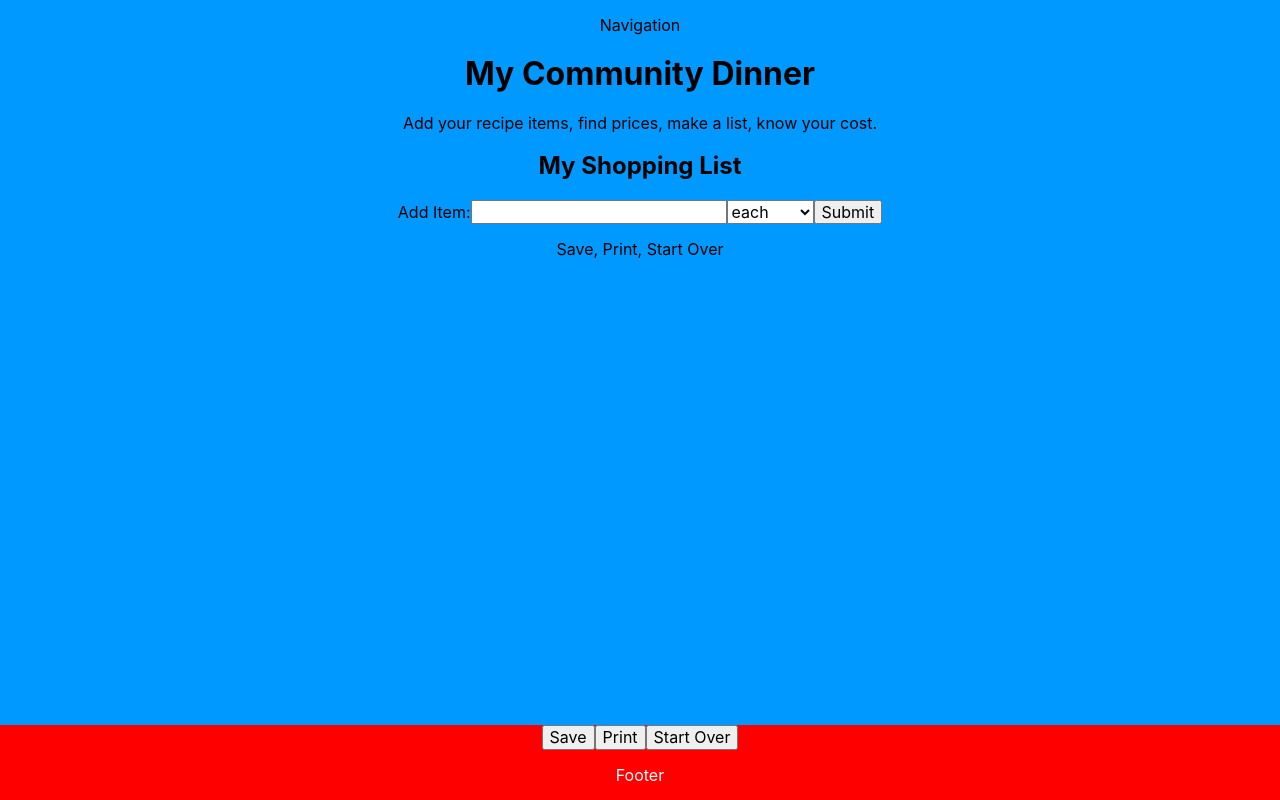
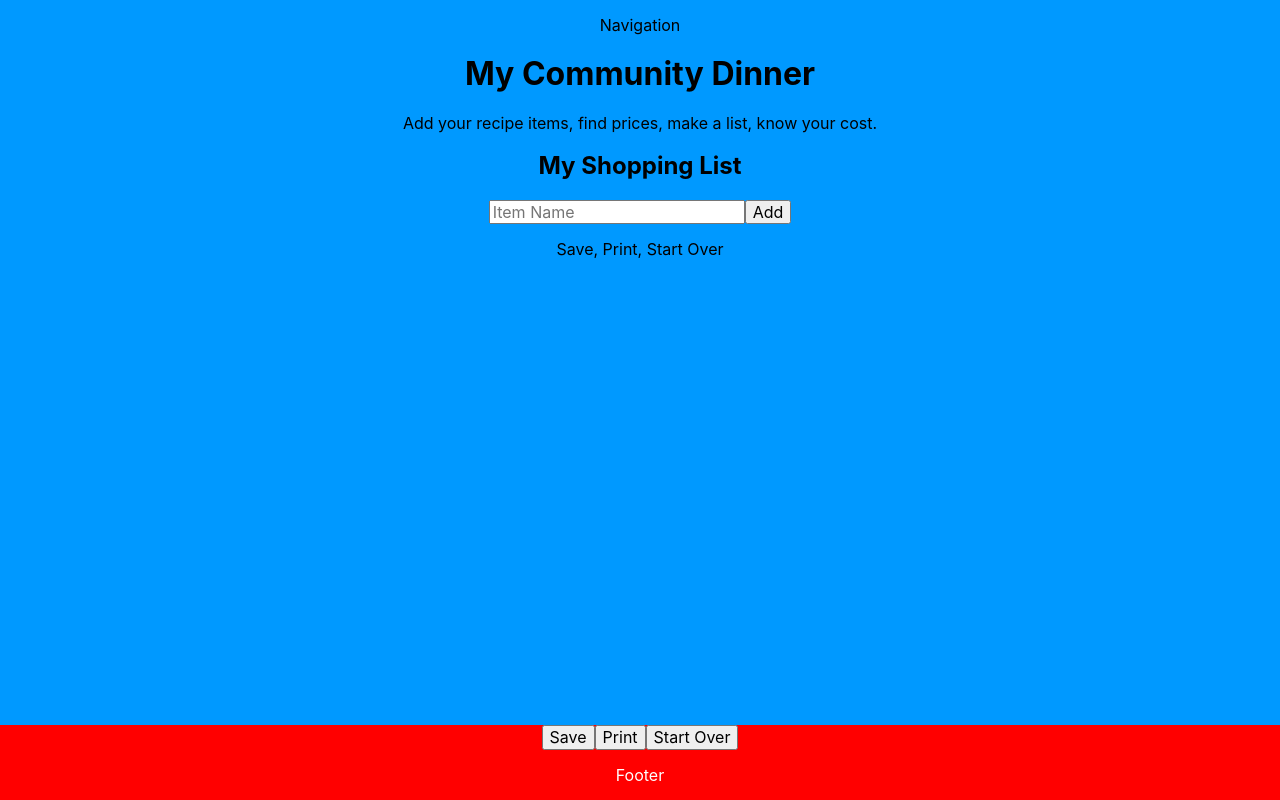
Before and after one commit to tpartridge1/MyCommunityDinner, a React (Create React App) app: page / in a window 1280 px wide. Built offline with nearby package versions, Linux system fonts and the light colour scheme.

Commit message:
updated files

```diff
--- a/src/App.js
+++ b/src/App.js
@@ -12,18 +12,6 @@ import 'tachyons';
 
 
 class App extends Component {
-  constructor() {
-    super();
-    this.state = {
-      items: '',
-    };
-
-  }
-
-  handleChange(event) {
-    this.setState({items: event.target.value});
-  }
-
 
 
 
@@ -32,7 +20,7 @@ class App extends Component {
         <div className="App">
             <Navigation />
             <Header />
-            {/*<ItemInput > */}
+            {/*<ItemInput />*/}
             {/*<Unit />* /}
             {/*<PriceInput  /> */}
             <ShoppingList />
--- a/src/ItemInput/ItemInput.js
+++ b/src/ItemInput/ItemInput.js
@@ -1,6 +1,8 @@
 import React, {Component} from 'react';
 
 class ItemInput extends Component {
+
+
   render() {
     return (
       <div>
--- a/src/ShoppingList/ShoppingList.js
+++ b/src/ShoppingList/ShoppingList.js
@@ -1,33 +1,50 @@
 import React, {Component} from 'react';
 import './ShoppingList.css'
+//import ItemInput from '../ItemInput/ItemInput';
+
 
 class ShoppingList extends Component {
+    constructor(props) {
+      super(props);
+      this.state = {
+        items: []
+      };
+      this.addItem = this.addItem.bind(this);
+    }
+    addItem(e) {
+      if (this._inputElement.value !== "") {
+        var newItem = {
+          text: this._inputElement.value,
+          key: Date.now()
+        };
 
-	 render() {
-	   return (
-       <div>
-         <h2 id="shopListHeader">My Shopping List</h2>
-         <form onSubmit={this.handleSubmit}>
-           <label>
-             Add Item:
-            <input type="text" items={this.state} onSubmit={this.onSubmit}/>
-           </label>
-          <select name="unit" id="unit">
-            <option value="ea">each</option>
-            <option value="can">can</option>
-            <option value="pkg">package</option>
-            <option value="pound">lb</option>
-            <option value="ounces">oz</option>
-            <option value="bag">bag</option>
-            <option value="cup">cup</option>
-            <option value="box">box</option>
-            </select>
-            <input type="Submit" onChange={this.handleChange}/>
-         </form>
-     </div>
-    );
+        this.setState((prevState) => {
+          return {
+            items: prevState.items.concat(newItem)
+          };
+        });
+
+        this._inputElement.value = "";
+      }
+      console.log(this.state.items);
+
+      e.preventDefault();
+    }
+
+
+  render() {
+    return(
+      <div>
+        <h2 id="header">My Shopping List</h2>
+          <form onSubmit={this.addItem}>
+             <input ref={(a) => this._inputElement = a}
+                placeholder="Item Name">
+             </input>
+             <button type="submit">Add</button>
+          </form>
+    </div>
+    )
   }
 }
 
-
 export default ShoppingList;
```
Also changed, not shown: src/Unit/Unit.js (+12 -1 lines).
